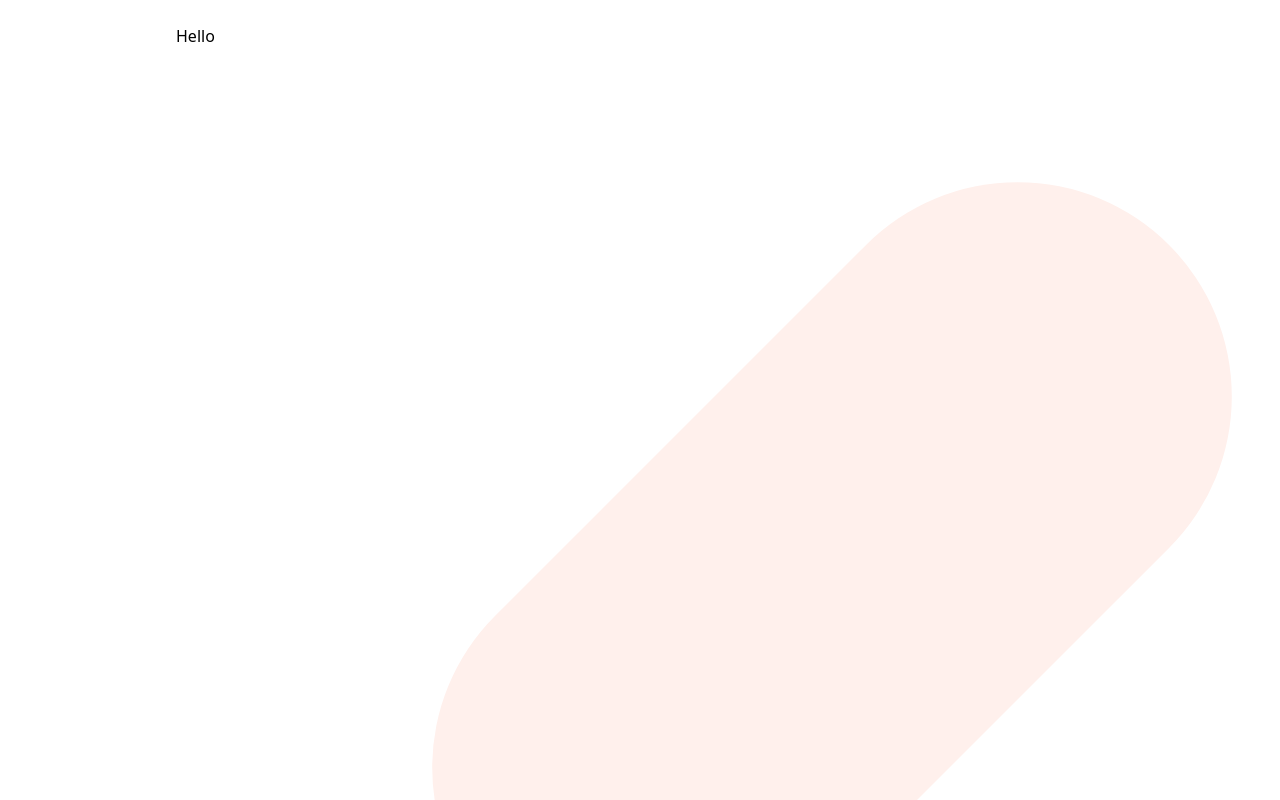
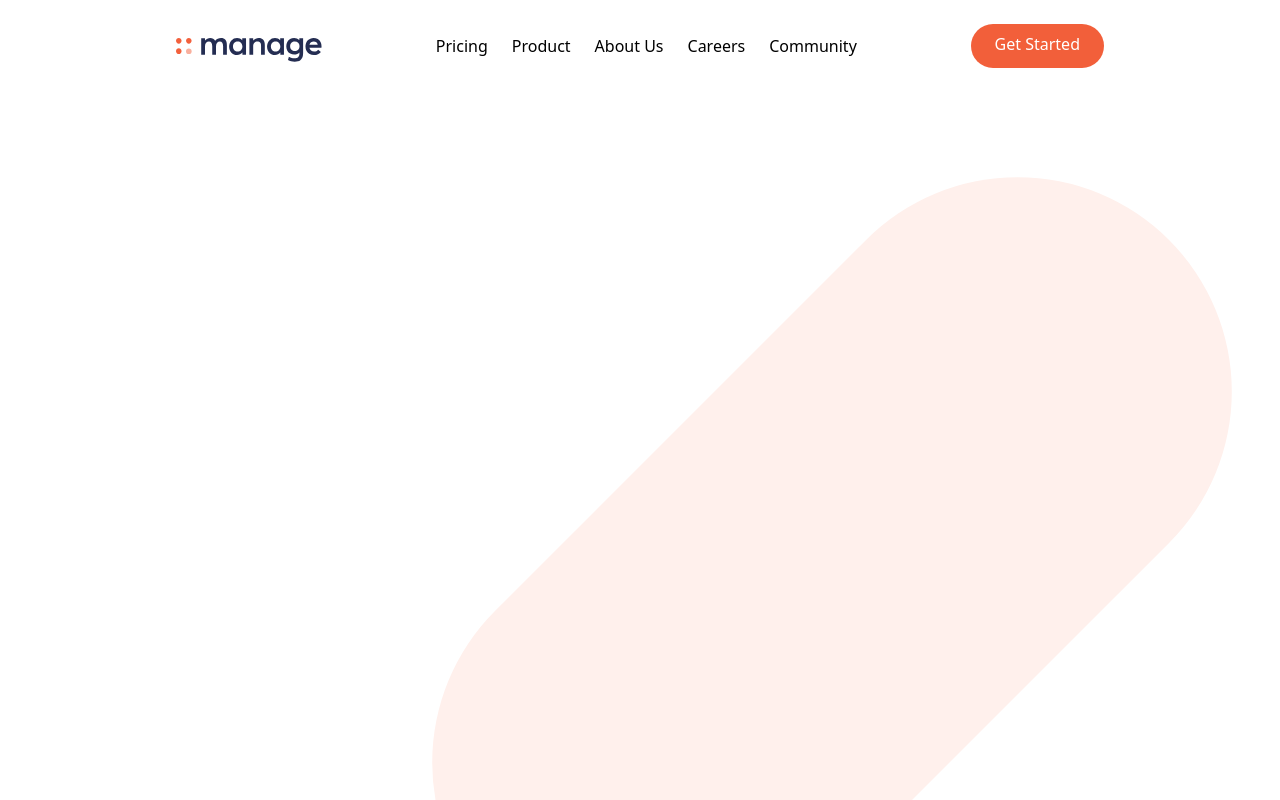
Before and after one commit to markpackham/tailwindCSS_refresher2022, a website: page tailwindCSS_2022.html in a window 1280 px wide. Drawn offline with Linux system fonts and the light colour scheme.

Commit message:
add nav section
https://youtu.be/dFgzHOX84xQ?t=1469

```diff
--- a/tailwindCSS_2022.html
+++ b/tailwindCSS_2022.html
@@ -11,7 +11,24 @@
 
   <!-- Navbar -->
   <nav class="relative container mx-auto p-6">
-    Hello
+    <!-- Flex container -->
+    <div class="flex items-center justify-between">
+      <!-- Logo -->
+      <div class="pt-2">
+        <img src="img/logo.svg" alt="logo" />
+      </div>
+      <!-- Menu Items -->
+      <div class="hidden md:flex space-x-6">
+        <a href="#" class="hover:text-darkGrayishBlue">Pricing</a>
+        <a href="#" class="hover:text-darkGrayishBlue">Product</a>
+        <a href="#" class="hover:text-darkGrayishBlue">About Us</a>
+        <a href="#" class="hover:text-darkGrayishBlue">Careers</a>
+        <a href="#" class="hover:text-darkGrayishBlue">Community</a>
+      </div>
+      <!-- Button -->
+      <a href="#"
+        class="hidden md:block p-3 px-6 pt-2 text-white bg-brightRed rounded-full baseline hover:bg-brightRedLight">Get
+        Started</a>
   </nav>
   <script src="js/script.js"></script>
 </body>
```
Also changed, not shown: css/main.css.
